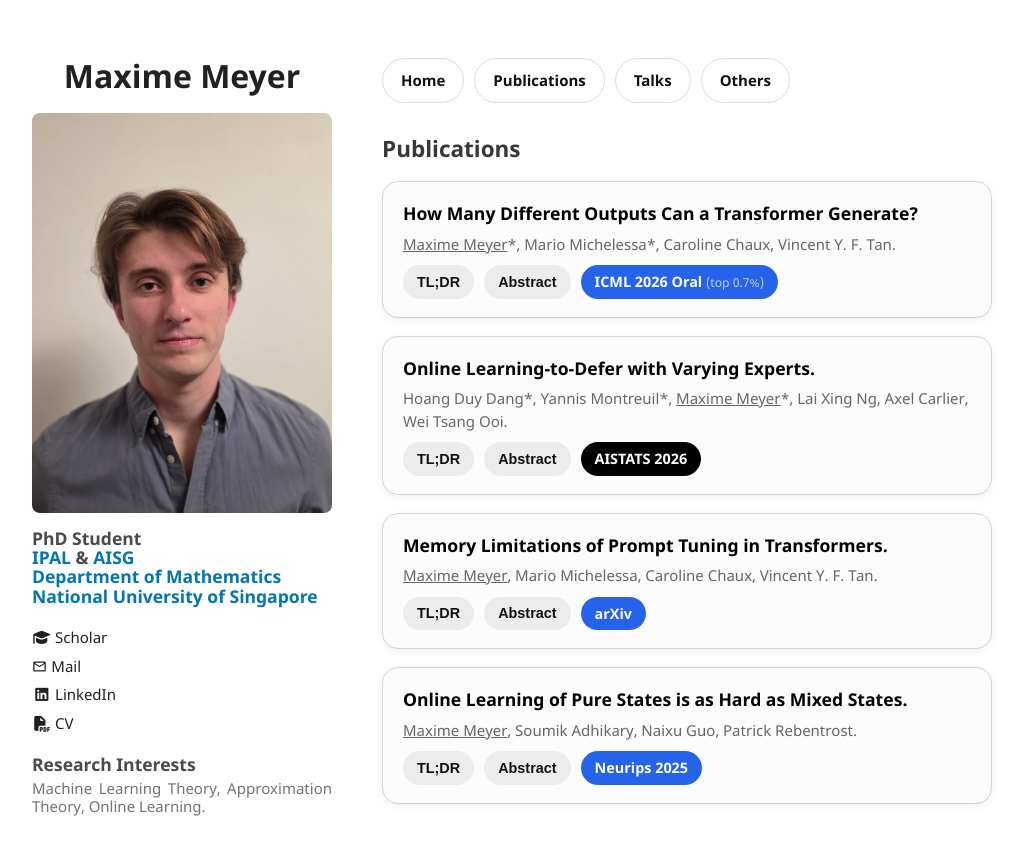
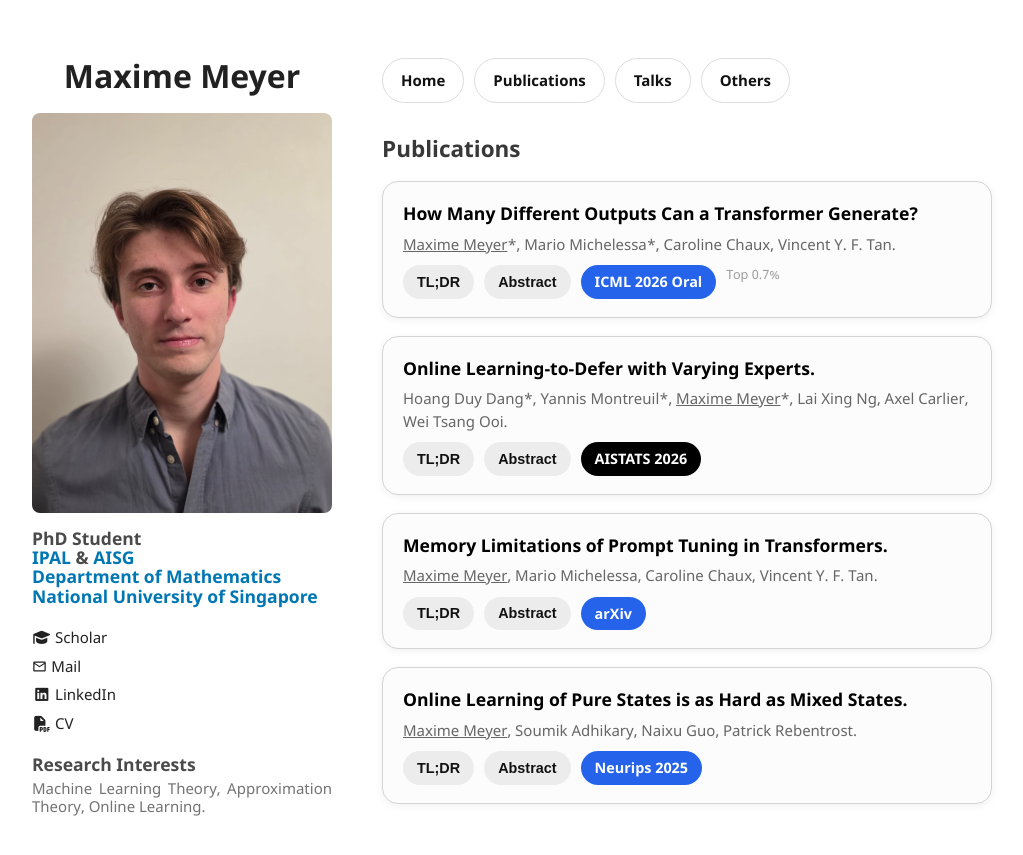
Before and after one commit to meyermaxime/meyermaxime.github.io, a Jekyll site: the page built from p_publications.html, in a window 1280 px wide. Shown: the top 855 px of the page, without its empty margins (128-1151 px from the left). Built offline with Jekyll 4.4.1, drawn with Linux system fonts in a browser that asks for light colours.

Commit message:
Update ICML 2026 publication entry
Added publication metadata for ICML 2026.

```diff
--- a/p_publications.html
+++ b/p_publications.html
@@ -26,8 +26,10 @@ title: Publications
       </button>
 
       <a class="pub-btn pub-link" href="https://icml.cc/virtual/2026/poster/60738">
-        ICML 2026 Oral <span class="pub-meta">(top 0.7%)</span>
+        ICML 2026 Oral
       </a>
+
+	  <span class="pub-meta">Top 0.7%</span>
 
 	</div>
 
```
